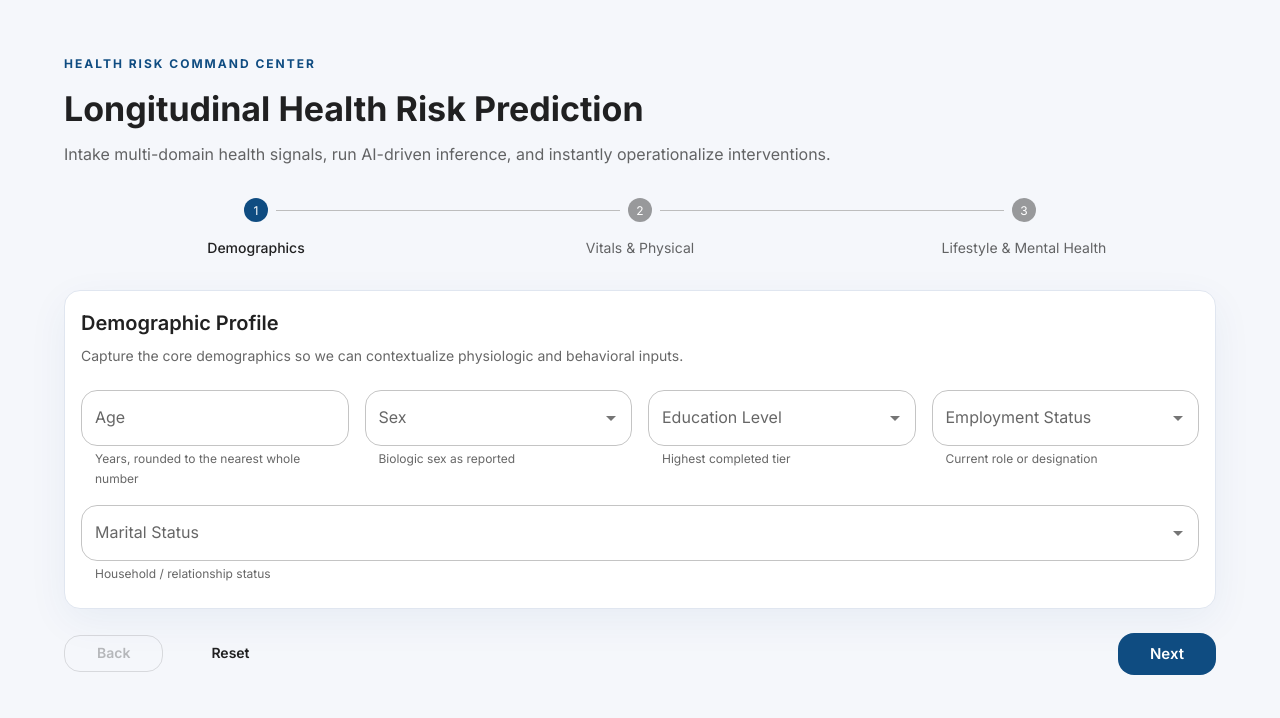
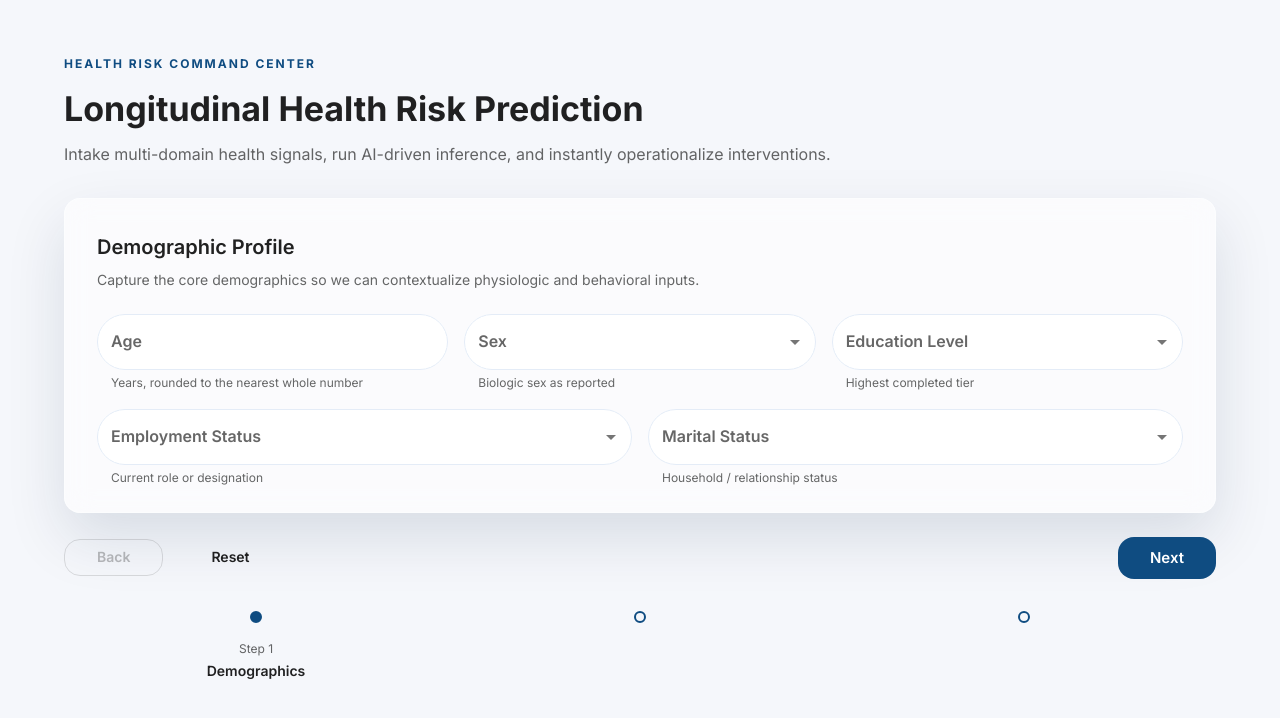
Before and after one commit to sito8943/altair-hackaton, a React (Vite) app in the folder ai/: page / in a window 1280 px wide. Both pictures are taken after a click on the button "Launch Intake". Shown: the top 718 px of the page. Built offline with nearby package versions, Linux system fonts and the light colour scheme.

Commit message:
glass efet

```diff
--- a/ai/src/components/HealthStepperForm.tsx
+++ b/ai/src/components/HealthStepperForm.tsx
@@ -4,12 +4,15 @@ import {
   Alert,
   Box,
   Button,
+  Fade,
   Stack,
   Step,
   StepLabel,
   Stepper,
+  Typography,
 } from "@mui/material";
 import { useLocation, useNavigate } from "react-router-dom";
+import type { StepIconProps } from "@mui/material/StepIcon";
 import StepDemographics from "./StepDemographics";
 import StepVitals from "./StepVitals";
 import StepLifestyle from "./StepLifestyle";
@@ -112,12 +115,30 @@ const steps: StepDefinition[] = [
   },
 ];
 
+const StepDot = ({ active, completed, className }: StepIconProps) => (
+  <Box
+    component="span"
+    className={className}
+    sx={{
+      width: 12,
+      height: 12,
+      borderRadius: "50%",
+      border: "2px solid #0f4c81",
+      backgroundColor: active || completed ? "#0f4c81" : "transparent",
+      transition: "all 0.3s ease",
+      display: "inline-flex",
+    }}
+  />
+);
+
 const HealthStepperForm = ({ onSubmit, loading }: HealthStepperFormProps) => {
   const location = useLocation();
   const navigate = useNavigate();
   const derivedStep = routeMap.indexOf(location.pathname);
   const activeStep = derivedStep === -1 ? 0 : derivedStep;
-  const [values, setValues] = useState<HealthFormValues>(() => loadStoredValues());
+  const [values, setValues] = useState<HealthFormValues>(() =>
+    loadStoredValues()
+  );
   const [errors, setErrors] = useState<HealthFormErrors>({});
   const [formMessage, setFormMessage] = useState("");
 
@@ -222,19 +243,16 @@ const HealthStepperForm = ({ onSubmit, loading }: HealthStepperFormProps) => {
 
   return (
     <Box component="section" aria-label="Health data intake form">
-      <Stepper activeStep={activeStep} sx={{ mb: 4 }} alternativeLabel>
-        {steps.map((step) => (
-          <Step key={step.label}>
-            <StepLabel>{step.label}</StepLabel>
-          </Step>
-        ))}
-      </Stepper>
       <Box component="form" onSubmit={handleSubmit} noValidate>
-        <CurrentStepComponent
-          values={values}
-          onChange={updateField}
-          errors={errors}
-        />
+        <Fade key={activeStep} in timeout={500}>
+          <Box>
+            <CurrentStepComponent
+              values={values}
+              onChange={updateField}
+              errors={errors}
+            />
+          </Box>
+        </Fade>
         <Stack
           direction={{ xs: "column", sm: "row" }}
           spacing={2}
@@ -283,6 +301,60 @@ const HealthStepperForm = ({ onSubmit, loading }: HealthStepperFormProps) => {
           </Alert>
         )}
       </Box>
+      <Box mt={4}>
+        <Stepper
+          activeStep={activeStep}
+          alternativeLabel
+          connector={null}
+          sx={{ justifyContent: "center" }}
+        >
+          {steps.map((step, index) => (
+            <Step
+              key={step.label}
+              sx={{
+                flex: 1,
+                px: 1,
+                "& .MuiStepLabel-root": {
+                  cursor: "pointer",
+                  alignItems: "center",
+                },
+                "& .MuiStepIcon-root": {
+                  transform: activeStep === index ? "scale(1.4)" : "scale(1)",
+                },
+                "&:hover .MuiStepIcon-root": {
+                  transform: "scale(1.4)",
+                },
+                "& .step-label-text": {
+                  opacity: activeStep === index ? 1 : 0,
+                  transform:
+                    activeStep === index ? "translateY(0)" : "translateY(8px)",
+                  transition: "all 0.3s ease",
+                  pointerEvents: "none",
+                },
+                "&:hover .step-label-text": {
+                  opacity: 1,
+                  transform: "translateY(0)",
+                },
+              }}
+            >
+              <StepLabel StepIconComponent={StepDot}>
+                <Stack
+                  className="step-label-text"
+                  spacing={0.3}
+                  alignItems="center"
+                >
+                  <Typography variant="caption" color="text.secondary">
+                    Step {index + 1}
+                  </Typography>
+                  <Typography variant="body2" fontWeight={600}>
+                    {step.label}
+                  </Typography>
+                </Stack>
+              </StepLabel>
+            </Step>
+          ))}
+        </Stepper>
+      </Box>
     </Box>
   );
 };
--- a/ai/src/components/StepDemographics.tsx
+++ b/ai/src/components/StepDemographics.tsx
@@ -6,16 +6,35 @@ import {
   Stack,
   TextField,
   Typography,
-} from '@mui/material'
-import type { ChangeEvent } from 'react'
-import type { HealthFormField, StepComponentProps } from '../types'
+} from "@mui/material";
+import type { ChangeEvent } from "react";
+import type { HealthFormField, StepComponentProps } from "../types";
 
-type FieldEvent = ChangeEvent<HTMLInputElement | HTMLTextAreaElement>
+type FieldEvent = ChangeEvent<HTMLInputElement | HTMLTextAreaElement>;
 
-const sexOptions = ['Female', 'Male', 'Intersex / Other', 'Prefer not to say']
-const educationOptions = ['High school / GED', 'Associate degree', "Bachelor's", "Master's", 'Doctorate']
-const employmentOptions = ['Employed', 'Self-employed', 'Unemployed', 'Retired', 'Student', 'Caregiver']
-const maritalOptions = ['Single', 'Married', 'Partnered', 'Divorced', 'Widowed']
+const sexOptions = ["Female", "Male", "Intersex / Other", "Prefer not to say"];
+const educationOptions = [
+  "High school / GED",
+  "Associate degree",
+  "Bachelor's",
+  "Master's",
+  "Doctorate",
+];
+const employmentOptions = [
+  "Employed",
+  "Self-employed",
+  "Unemployed",
+  "Retired",
+  "Student",
+  "Caregiver",
+];
+const maritalOptions = [
+  "Single",
+  "Married",
+  "Partnered",
+  "Divorced",
+  "Widowed",
+];
 
 const StepDemographics = ({ values, onChange, errors }: StepComponentProps) => {
   const handleChange = (event: FieldEvent) => {
@@ -23,9 +42,35 @@ const StepDemographics = ({ values, onChange, errors }: StepComponentProps) => {
     onChange(name as HealthFormField, value);
   };
 
+  const fieldStyles = {
+    "& .MuiOutlinedInput-root": {
+      borderRadius: 3,
+      backgroundColor: "#fff",
+      transition: "all 0.3s ease",
+      "& fieldset": { borderColor: "#e4ecf7" },
+      "&:hover fieldset": { borderColor: "#0f4c81" },
+      "&.Mui-focused fieldset": {
+        borderColor: "#0f4c81",
+        boxShadow: "0 0 0 3px rgba(15,76,129,0.08)",
+      },
+    },
+    "& .MuiInputLabel-root": {
+      fontWeight: 600,
+    },
+  };
+
   return (
-    <Card elevation={0} sx={{ borderRadius: 1 }}>
-      <CardContent>
+    <Card
+      elevation={0}
+      sx={{
+        borderRadius: 1,
+        border: '1px solid rgba(255,255,255,0.4)',
+        background: 'rgba(255,255,255,0.55)',
+        backdropFilter: 'blur(14px)',
+        boxShadow: '0 25px 60px rgba(9,29,66,0.12)',
+      }}
+    >
+      <CardContent sx={{ p: { xs: 3, md: 4 } }}>
         <Typography variant="h6" gutterBottom fontWeight={600}>
           Demographic Profile
         </Typography>
@@ -34,7 +79,7 @@ const StepDemographics = ({ values, onChange, errors }: StepComponentProps) => {
           behavioral inputs.
         </Typography>
         <Stack direction="row" spacing={2} flexWrap="wrap" useFlexGap>
-          <Box sx={{ flex: '1 1 260px', minWidth: { xs: '100%', sm: 260 } }}>
+          <Box sx={{ flex: "1 1 260px", minWidth: { xs: "100%", sm: 260 } }}>
             <TextField
               fullWidth
               type="number"
@@ -47,68 +92,85 @@ const StepDemographics = ({ values, onChange, errors }: StepComponentProps) => {
                 errors.age || "Years, rounded to the nearest whole number"
               }
               InputProps={{ inputProps: { min: 0 } }}
+              sx={fieldStyles}
             />
           </Box>
-          <Box sx={{ flex: '1 1 260px', minWidth: { xs: '100%', sm: 260 } }}>
+          <Box sx={{ flex: "1 1 260px", minWidth: { xs: "100%", sm: 260 } }}>
             <Autocomplete
               fullWidth
               options={sexOptions}
               value={values.sex || null}
-              onChange={(_, newValue) => onChange('sex', newValue ?? '')}
+              onChange={(_, newValue) => onChange("sex", newValue ?? "")}
               renderInput={(params) => (
                 <TextField
                   {...params}
                   label="Sex"
                   error={Boolean(errors.sex)}
-                  helperText={errors.sex || 'Biologic sex as reported'}
+                  helperText={errors.sex || "Biologic sex as reported"}
+                  sx={fieldStyles}
                 />
               )}
             />
           </Box>
-          <Box sx={{ flex: '1 1 260px', minWidth: { xs: '100%', sm: 260 } }}>
+          <Box sx={{ flex: "1 1 260px", minWidth: { xs: "100%", sm: 260 } }}>
             <Autocomplete
               fullWidth
               options={educationOptions}
               value={values.education_level || null}
-              onChange={(_, newValue) => onChange('education_level', newValue ?? '')}
+              onChange={(_, newValue) =>
+                onChange("education_level", newValue ?? "")
+              }
               renderInput={(params) => (
                 <TextField
                   {...params}
                   label="Education Level"
                   error={Boolean(errors.education_level)}
-                  helperText={errors.education_level || 'Highest completed tier'}
+                  helperText={
+                    errors.education_level || "Highest completed tier"
+                  }
+                  sx={fieldStyles}
                 />
               )}
             />
           </Box>
-          <Box sx={{ flex: '1 1 260px', minWidth: { xs: '100%', sm: 260 } }}>
+          <Box sx={{ flex: "1 1 260px", minWidth: { xs: "100%", sm: 260 } }}>
             <Autocomplete
               fullWidth
               options={employmentOptions}
               value={values.employment_status || null}
-              onChange={(_, newValue) => onChange('employment_status', newValue ?? '')}
+              onChange={(_, newValue) =>
+                onChange("employment_status", newValue ?? "")
+              }
               renderInput={(params) => (
                 <TextField
                   {...params}
                   label="Employment Status"
                   error={Boolean(errors.employment_status)}
-                  helperText={errors.employment_status || 'Current role or designation'}
+                  helperText={
+                    errors.employment_status || "Current role or designation"
+                  }
+                  sx={fieldStyles}
                 />
               )}
             />
           </Box>
-          <Box sx={{ flex: '1 1 260px', minWidth: { xs: '100%', sm: 260 } }}>
+          <Box sx={{ flex: "1 1 260px", minWidth: { xs: "100%", sm: 260 } }}>
             <Autocomplete
               fullWidth
               options={maritalOptions}
               value={values.marital_status || null}
-              onChange={(_, newValue) => onChange('marital_status', newValue ?? '')}
+              onChange={(_, newValue) =>
+                onChange("marital_status", newValue ?? "")
+              }
               renderInput={(params) => (
                 <TextField
                   {...params}
                   label="Marital Status"
                   error={Boolean(errors.marital_status)}
-                  helperText={errors.marital_status || 'Household / relationship status'}
+                  helperText={
+                    errors.marital_status || "Household / relationship status"
+                  }
+                  sx={fieldStyles}
                 />
               )}
             />
--- a/ai/src/components/StepLifestyle.tsx
+++ b/ai/src/components/StepLifestyle.tsx
@@ -35,9 +35,35 @@ const StepLifestyle = ({ values, onChange, errors }: StepComponentProps) => {
     onChange("stress_level", resolvedValue);
   };
 
+  const fieldStyles = {
+    "& .MuiOutlinedInput-root": {
+      borderRadius: 3,
+      backgroundColor: "#fff",
+      transition: "all 0.3s ease",
+      "& fieldset": { borderColor: "#e4ecf7" },
+      "&:hover fieldset": { borderColor: "#0f4c81" },
+      "&.Mui-focused fieldset": {
+        borderColor: "#0f4c81",
+        boxShadow: "0 0 0 3px rgba(15,76,129,0.08)",
+      },
+    },
+    "& .MuiInputLabel-root": {
+      fontWeight: 600,
+    },
+  };
+
   return (
-    <Card elevation={0} sx={{ borderRadius: 1 }}>
-      <CardContent>
+    <Card
+      elevation={0}
+      sx={{
+        borderRadius: 1,
+        border: '1px solid rgba(255,255,255,0.4)',
+        background: 'rgba(255,255,255,0.55)',
+        backdropFilter: 'blur(14px)',
+        boxShadow: '0 25px 60px rgba(9,29,66,0.12)',
+      }}
+    >
+      <CardContent sx={{ p: { xs: 3, md: 4 } }}>
         <Typography variant="h6" gutterBottom fontWeight={600}>
           Lifestyle &amp; Mental Health
         </Typography>
@@ -69,6 +95,7 @@ const StepLifestyle = ({ values, onChange, errors }: StepComponentProps) => {
               "Moderate-to-vigorous days"
             }
             InputProps={{ inputProps: { min: 0, max: 7 } }}
+            sx={fieldStyles}
           />
           <TextField
             fullWidth
@@ -80,6 +107,7 @@ const StepLifestyle = ({ values, onChange, errors }: StepComponentProps) => {
             error={Boolean(errors.sleep_hours_avg)}
             helperText={errors.sleep_hours_avg || "Past week average"}
             InputProps={{ inputProps: { min: 0, max: 14, step: 0.5 } }}
+            sx={fieldStyles}
           />
           <Autocomplete
             options={smokingOptions}
@@ -93,6 +121,7 @@ const StepLifestyle = ({ values, onChange, errors }: StepComponentProps) => {
                 label="Smoking Status"
                 error={Boolean(errors.smoking_status)}
                 helperText={errors.smoking_status || "Current tobacco exposure"}
+                sx={fieldStyles}
               />
             )}
           />
@@ -108,6 +137,7 @@ const StepLifestyle = ({ values, onChange, errors }: StepComponentProps) => {
                 label="Alcohol Frequency"
                 error={Boolean(errors.alcohol_frequency)}
                 helperText={errors.alcohol_frequency || "Typical cadence"}
+                sx={fieldStyles}
               />
             )}
           />
@@ -141,6 +171,17 @@ const StepLifestyle = ({ values, onChange, errors }: StepComponentProps) => {
                     ? "warning"
                     : "success"
                 }
+                sx={{
+                  flexGrow: 1,
+                  "& .MuiSlider-track": { border: "none" },
+                  "& .MuiSlider-rail": { opacity: 0.3 },
+                  "& .MuiSlider-thumb": {
+                    boxShadow: "0 10px 20px rgba(9,29,66,0.15)",
+                    border: "3px solid #fff",
+                  },
+                  "& .MuiSlider-markLabel:first-of-type": { ml: 4 },
+                  "& .MuiSlider-markLabel:last-of-type": { mr: 4 },
+                }}
               />
               <SentimentVeryDissatisfiedIcon />
             </Stack>
@@ -163,6 +204,7 @@ const StepLifestyle = ({ values, onChange, errors }: StepComponentProps) => {
               "Validated screening (PHQ-9, DASS-21, etc.)"
             }
             InputProps={{ inputProps: { min: 0, max: 27 } }}
+            sx={fieldStyles}
           />
         </Box>
       </CardContent>
--- a/ai/src/components/StepVitals.tsx
+++ b/ai/src/components/StepVitals.tsx
@@ -25,9 +25,35 @@ const StepVitals = ({ values, onChange, errors }: StepComponentProps) => {
     onChange(name as HealthFormField, value);
   };
 
+  const fieldStyles = {
+    "& .MuiOutlinedInput-root": {
+      borderRadius: 3,
+      backgroundColor: "#fff",
+      transition: "all 0.3s ease",
+      "& fieldset": { borderColor: "#e4ecf7" },
+      "&:hover fieldset": { borderColor: "#0f4c81" },
+      "&.Mui-focused fieldset": {
+        borderColor: "#0f4c81",
+        boxShadow: "0 0 0 3px rgba(15,76,129,0.08)",
+      },
+    },
+    "& .MuiInputLabel-root": {
+      fontWeight: 600,
+    },
+  };
+
   return (
-    <Card elevation={0} sx={{ borderRadius: 1 }}>
-      <CardContent>
+    <Card
+      elevation={0}
+      sx={{
+        borderRadius: 1,
+        border: '1px solid rgba(255,255,255,0.4)',
+        background: 'rgba(255,255,255,0.55)',
+        backdropFilter: 'blur(14px)',
+        boxShadow: '0 25px 60px rgba(9,29,66,0.12)',
+      }}
+    >
+      <CardContent sx={{ p: { xs: 3, md: 4 } }}>
         <Typography variant="h6" gutterBottom fontWeight={600}>
           Vital &amp; Physical Metrics
         </Typography>
@@ -56,6 +82,7 @@ const StepVitals = ({ values, onChange, errors }: StepComponentProps) => {
             error={Boolean(errors.bmi)}
             helperText={errors.bmi || "Body Mass Index"}
             InputProps={{ inputProps: { min: 0, step: 0.1 } }}
+            sx={fieldStyles}
           />
           <TextField
             fullWidth
@@ -67,6 +94,7 @@ const StepVitals = ({ values, onChange, errors }: StepComponentProps) => {
             error={Boolean(errors.systolic_bp)}
             helperText={errors.systolic_bp || "mmHg"}
             InputProps={{ inputProps: { min: 50, max: 260 } }}
+            sx={fieldStyles}
           />
           <TextField
             fullWidth
@@ -78,6 +106,7 @@ const StepVitals = ({ values, onChange, errors }: StepComponentProps) => {
             error={Boolean(errors.diastolic_bp)}
             helperText={errors.diastolic_bp || "mmHg"}
             InputProps={{ inputProps: { min: 30, max: 180 } }}
+            sx={fieldStyles}
           />
           <TextField
             fullWidth
@@ -89,6 +118,7 @@ const StepVitals = ({ values, onChange, errors }: StepComponentProps) => {
             error={Boolean(errors.resting_heart_rate)}
             helperText={errors.resting_heart_rate || "Beats per minute"}
             InputProps={{ inputProps: { min: 30, max: 180 } }}
+            sx={fieldStyles}
           />
           <TextField
             fullWidth
@@ -103,8 +133,11 @@ const StepVitals = ({ values, onChange, errors }: StepComponentProps) => {
               "Count of conditions being managed"
             }
             InputProps={{ inputProps: { min: 0, max: 20 } }}
+            sx={fieldStyles}
           />
-          <Box sx={{ gridColumn: { xs: "span 1", sm: "span 2", md: "span 3" } }}>
+          <Box
+            sx={{ gridColumn: { xs: "span 1", sm: "span 2", md: "span 3" } }}
+          >
             <Autocomplete
               fullWidth
               options={weightChangeOptions}
@@ -118,6 +151,7 @@ const StepVitals = ({ values, onChange, errors }: StepComponentProps) => {
                   label="Recent Weight Change"
                   error={Boolean(errors.recent_weight_change)}
                   helperText={errors.recent_weight_change || "Prior 3 months"}
+                  sx={fieldStyles}
                 />
               )}
             />
```
Also changed, not shown: ai/src/components/SplashScreen.tsx (+15 -2 lines).
